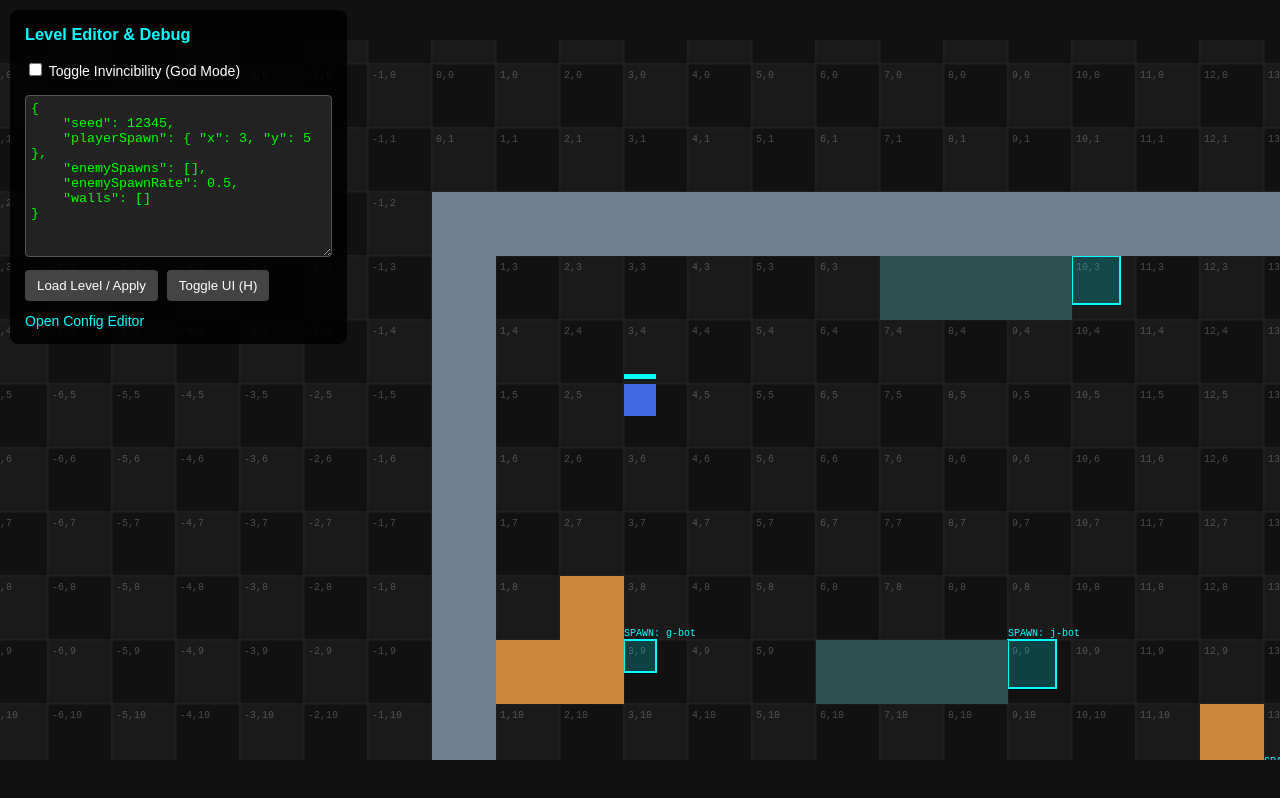
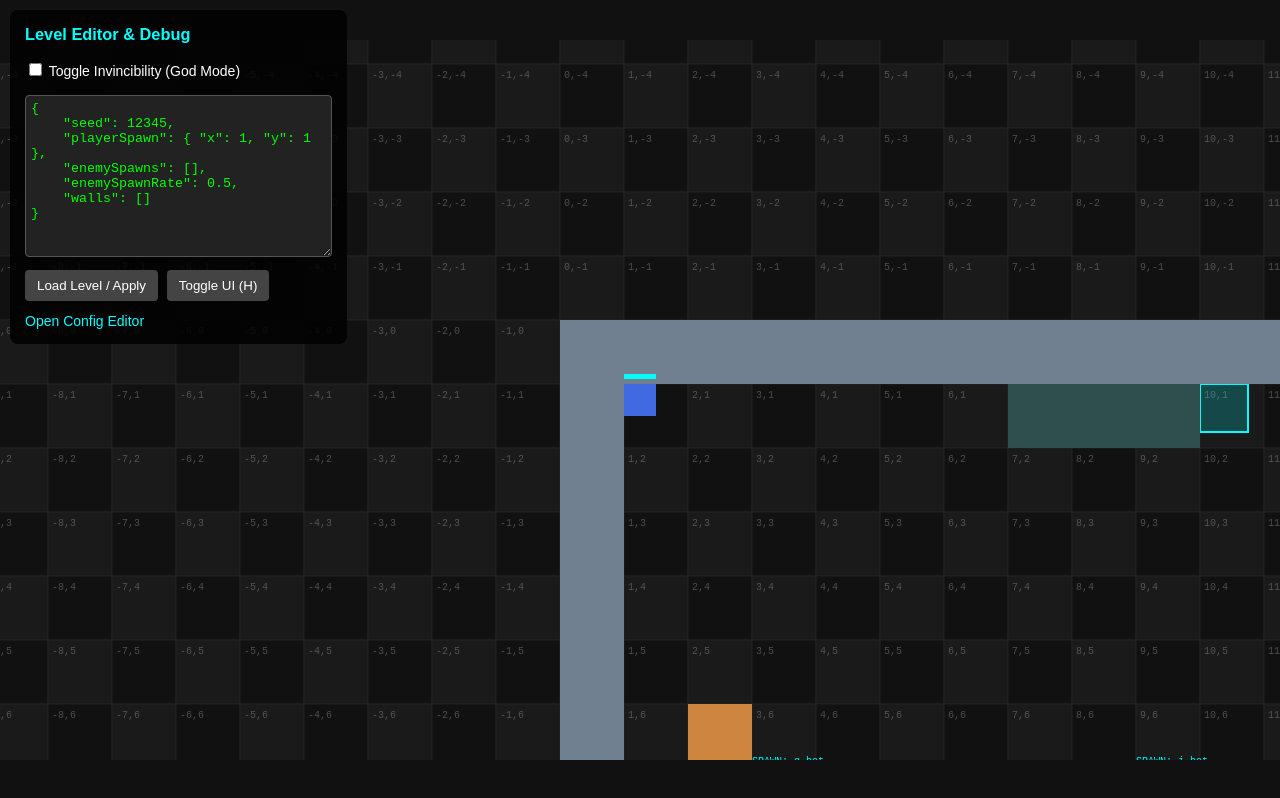
Before and after one commit to qwertiopy/demo, a plain HTML site: page index.html in a window 1280 px wide. Drawn offline with Linux system fonts and the light colour scheme.

Commit message:
coordinate shuffles

```diff
--- a/game.js
+++ b/game.js
@@ -150,7 +150,7 @@ function spawnEnemyPoint(x, y, type = "g-bot") {
 function updateProceduralGeneration(playerX) {
     const startX = Math.max(0, Math.floor(playerX) - Config.RENDER_DISTANCE_BACK);
     const endX = Math.floor(playerX) + Config.RENDER_DISTANCE_FRONT;
-    const ceilingY = 2;
+    const ceilingY = 0;
     const corridorWidthBlocks = 10;
     const floorY = ceilingY + corridorWidthBlocks;
 
--- a/index.html
+++ b/index.html
@@ -28,7 +28,7 @@
         <textarea id="levelData" rows="10" cols="35">
 {
     "seed": 12345,
-    "playerSpawn": { "x": 3, "y": 5 },
+    "playerSpawn": { "x": 1, "y": 1 },
     "enemySpawns": [],
     "enemySpawnRate": 0.5,
     "walls": []
```
